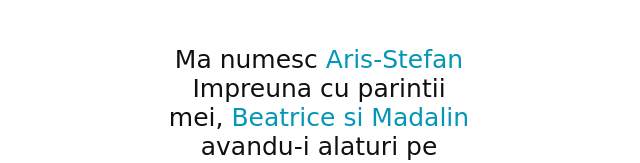
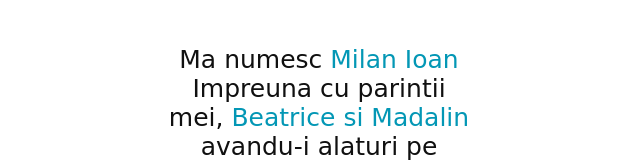
Before and after one commit to emxtufan/milan, a plain HTML site: page index.html in a window 1280 px wide. Shown: the part 1395-1558 px from the top of the page, 321-961 px from the left. Drawn offline with nearby package versions, Linux system fonts and the light colour scheme; some packages are replaced by stand-ins of ours; a script that the page names is missing; a web font is replaced by a local one.

Commit message:
Update index.html

```diff
--- a/index.html
+++ b/index.html
@@ -88,7 +88,7 @@
                         <div class="text-grid wow fadeInLeftSlow snipcss0-5-5-6 style-paJih" data-wow-duration="800ms" id="style-paJih">
                             <p class="snipcss0-6-6-10">"Fiecare copil este o binecuvântare, o dovadă că speranța și iubirea continuă să crească în lume."</h2></p>
                             <div class="txt_">
-                                <h3 style="font-size: 25px;">Ma numesc <span style="color: #0397b5;">Aris-Stefan</span> Impreuna cu parintii mei, <span style="color: #0397b5;">Beatrice si Madalin</span> avandu-i alaturi pe nasii, <span style="color: #0397b5;"><br>Adriana si Stefan</span> va invit la botezul meu. </h3>
+                                <h3 style="font-size: 25px;">Ma numesc <span style="color: #0397b5;">Milan Ioan</span> Impreuna cu parintii mei, <span style="color: #0397b5;">Beatrice si Madalin</span> avandu-i alaturi pe nasii, <span style="color: #0397b5;"><br>Adriana si Stefan</span> va invit la botezul meu. </h3>
                                </div>
                         </div>
                     </div>
```
